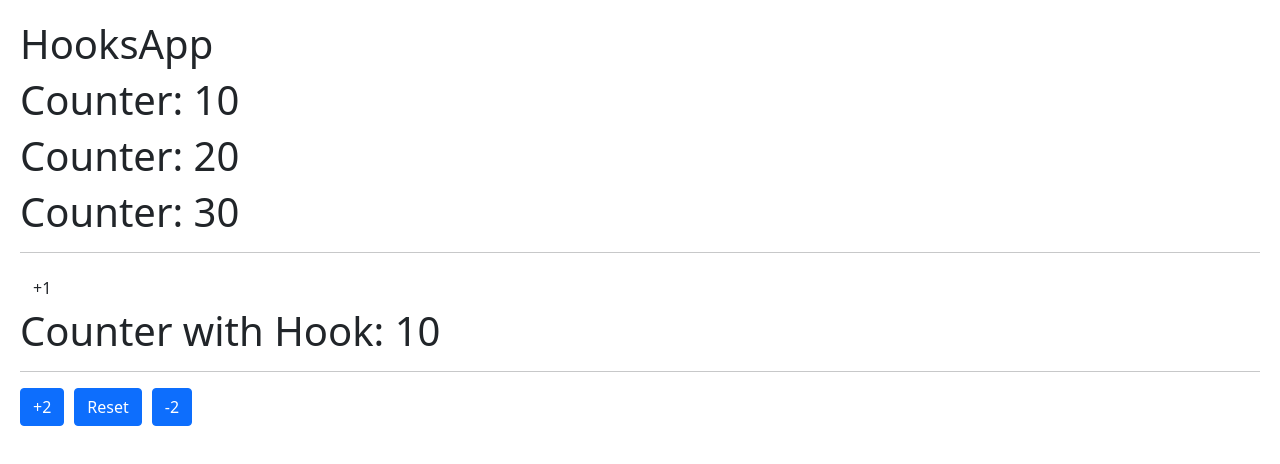
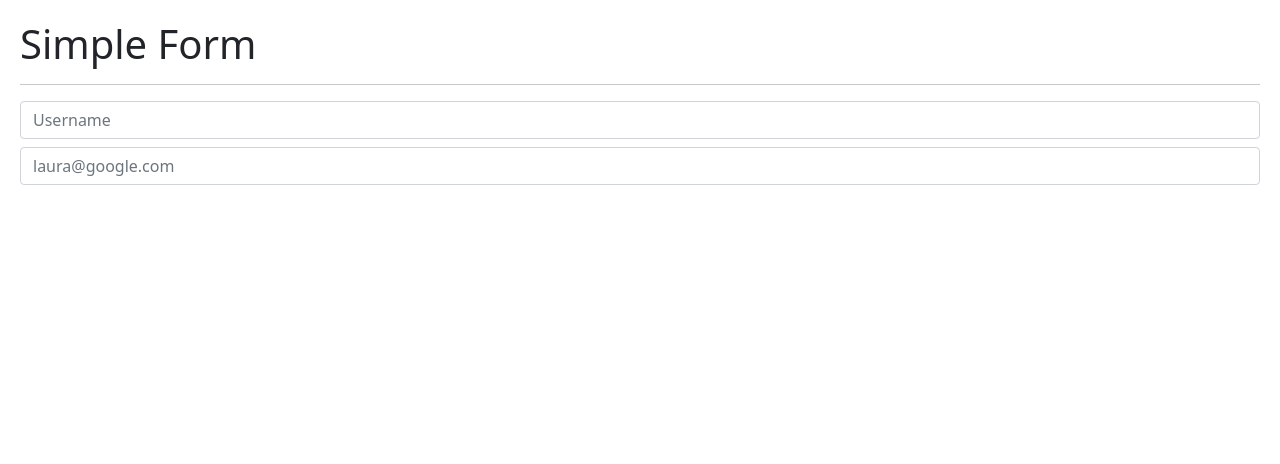
Before and after one commit to lauraportillo/hook-app, a React (Create React App) app: page / in a window 1280 px wide. Shown: the top 464 px of the page. Built offline with nearby package versions, Linux system fonts and the light colour scheme; the HTML template or start-up script is replaced by a standard one.

Commit message:
update changes

```diff
--- /dev/null
+++ b/src/02-useEffect/SimpleForm.js
@@ -0,0 +1,34 @@
+import { useState, useEffect } from "react";
+
+const SimpleForm = () => {
+
+    const [formState, setFormState] = useState({
+        username: 'laura',
+        email: 'laura@google.com'
+
+    })
+
+    return (
+        <>
+            <h1>Simple Form</h1>
+            <hr />
+
+            <input
+                type="text"
+                className="form-control"
+                placeholder="Username"
+                name="username"
+            />
+
+            <input
+                type="email"
+                className="form-control mt-2"
+                placeholder="laura@google.com"
+                name="email"
+            />
+        </>
+
+    )
+}
+
+export default SimpleForm
--- a/src/App.js
+++ b/src/App.js
@@ -1,17 +1,19 @@
 //React
 import React from 'react';
 //Components
-import CounterApp from './01-useState/CounterApp';
-import CounterWithCustomHook from './01-useState/CounterWithCustomHook';
+// import CounterApp from './01-useState/CounterApp';
+// import CounterWithCustomHook from './01-useState/CounterWithCustomHook';
+import SimpleForm from './02-useEffect/SimpleForm';
 //Style
 import './stylesheets/App.css';
 
 const App = () => {
   return (
     <>
-      <h1>HooksApp</h1>
-      <CounterApp />
-      <CounterWithCustomHook />
+      {/* <h1>HooksApp</h1> */}
+      {/* <CounterApp />
+      <CounterWithCustomHook /> */}
+      <SimpleForm />
     </>
 
   )
```
